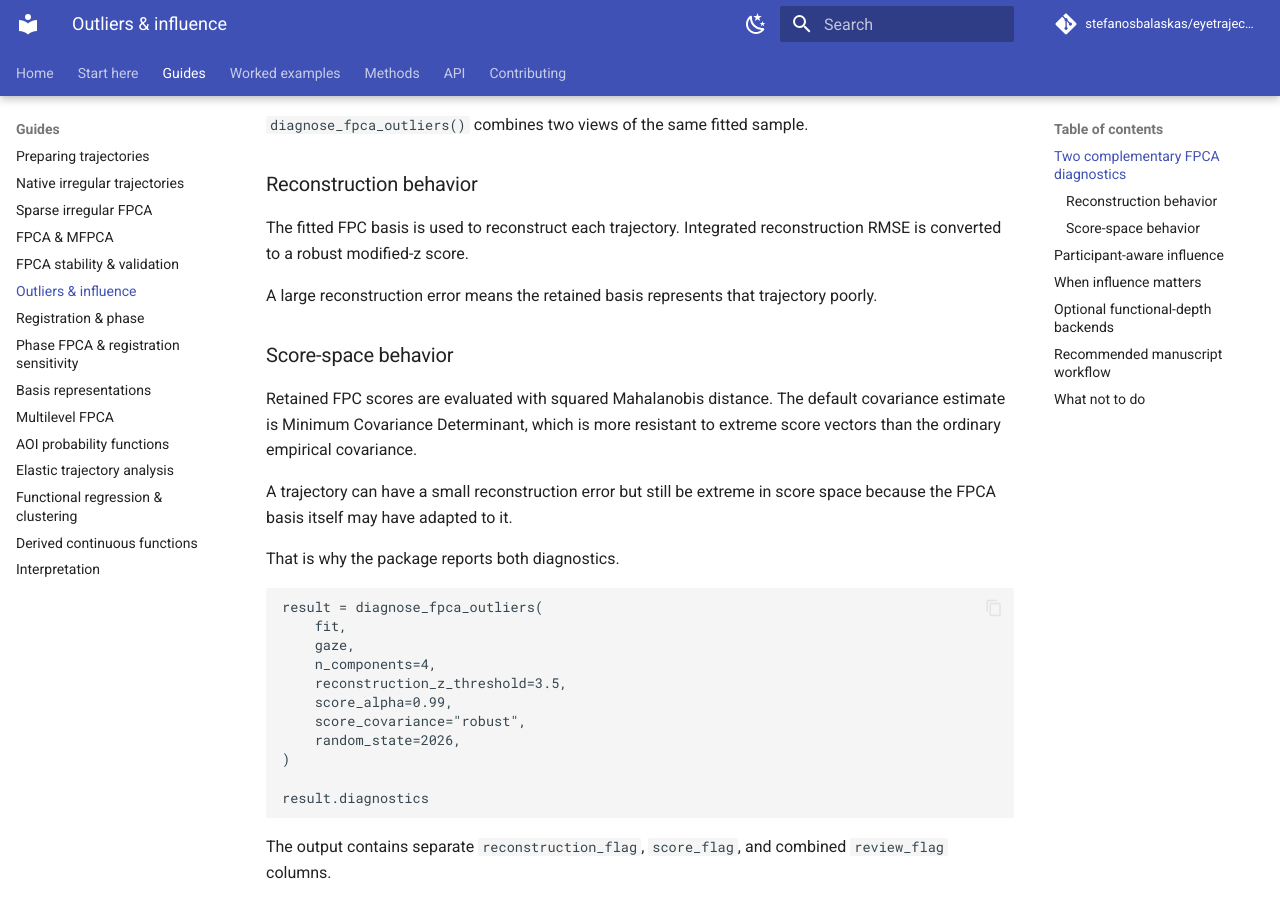
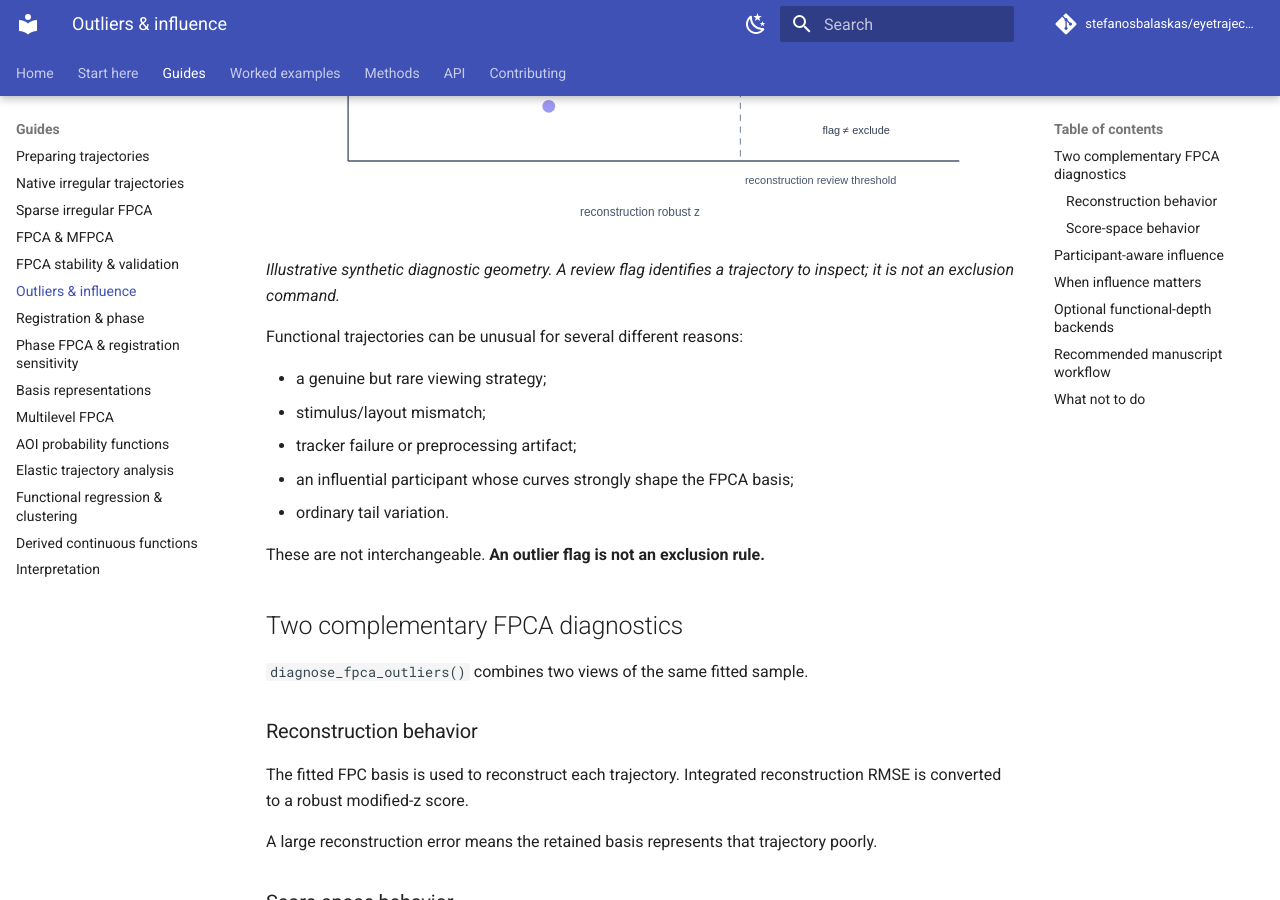
Before and after one commit to stefanosbalaskas/eyetrajectoriespy, an MkDocs documentation site: the page built from docs/guides/outliers-influence.md, in a window 1280 px wide and 900 px high, scrolled down 490 px. Built offline with MkDocs 1.6.1 and Material for MkDocs 9.7.7, drawn with Linux system fonts in a browser that asks for light colours; comment, search, counter and statistics services are not loaded.

Commit message:
Polish outlier tutorial cards and add diagnostic visual

```diff
--- a/docs/guides/outliers-influence.md
+++ b/docs/guides/outliers-influence.md
@@ -1,4 +1,9 @@
 # Functional outliers and FPCA influence
+
+![Illustrative FPCA review diagnostic scatter](../assets/outlier-influence.svg)
+
+*Illustrative synthetic diagnostic geometry. A review flag identifies a trajectory to inspect; it is not an exclusion command.*
+
 
 Functional trajectories can be unusual for several different reasons:
 
```
Also changed, not shown: docs/reference/api.md (+3 -0 lines), docs/tutorials/index.md (+2 -3 lines), docs/assets/outlier-influence.svg (added).
